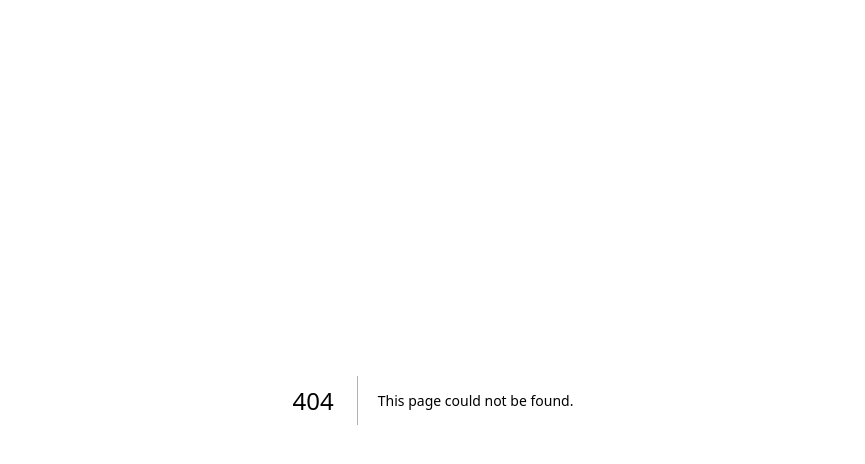
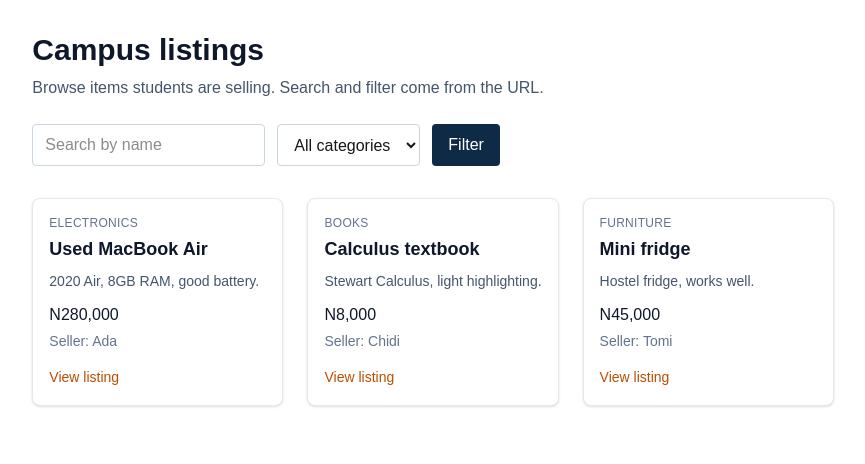
Before and after one commit to NephiImo/unimarket, a Next.js app: page /listings in a window 1280 px wide. Before the commit this address had no page. Shown: the top 464 px of the page, without its empty margins (207-1072 px from the left). Built offline with nearby package versions, Linux system fonts and the light colour scheme.

Commit message:
Week 04 feature work: listings browse page with ListingCard and filters

```diff
--- /dev/null
+++ b/app/listings/page.tsx
@@ -0,0 +1,67 @@
+import ListingCard from "../../components/ListingCard";
+import { getListings } from "../../lib/listings";
+
+type SearchParams = Promise<{ query?: string; category?: string }>;
+
+export default async function ListingsPage({
+  searchParams,
+}: {
+  searchParams: SearchParams;
+}) {
+  const params = await searchParams;
+  const query = params.query ?? "";
+  const category = params.category ?? "";
+  const results = getListings(query, category);
+
+  return (
+    <main className="mx-auto max-w-6xl px-4 py-8">
+      <h1 className="text-3xl font-semibold text-slate-900">Campus listings</h1>
+      <p className="mt-2 text-slate-600">
+        Browse items students are selling. Search and filter come from the URL.
+      </p>
+
+      <form className="mt-6 flex flex-wrap gap-3" action="/listings">
+        <label className="sr-only" htmlFor="query">
+          Search listings
+        </label>
+        <input
+          id="query"
+          name="query"
+          defaultValue={query}
+          placeholder="Search by name"
+          className="rounded border border-slate-300 px-3 py-2"
+        />
+        <label className="sr-only" htmlFor="category">
+          Category
+        </label>
+        <select
+          id="category"
+          name="category"
+          defaultValue={category}
+          className="rounded border border-slate-300 px-3 py-2"
+        >
+          <option value="">All categories</option>
+          <option value="Electronics">Electronics</option>
+          <option value="Books">Books</option>
+          <option value="Furniture">Furniture</option>
+        </select>
+        <button
+          type="submit"
+          className="rounded bg-[#0F2A44] px-4 py-2 text-white"
+        >
+          Filter
+        </button>
+      </form>
+
+      {results.length === 0 ? (
+        <p className="mt-8 text-slate-600">No listings match those filters.</p>
+      ) : (
+        <section className="mt-8 grid gap-6 sm:grid-cols-2 lg:grid-cols-3">
+          {results.map((listing) => (
+            <ListingCard key={listing.id} listing={listing} />
+          ))}
+        </section>
+      )}
+    </main>
+  );
+}
--- /dev/null
+++ b/components/ListingCard.tsx
@@ -0,0 +1,26 @@
+import Link from "next/link";
+import type { Listing } from "../lib/types";
+
+export default function ListingCard({ listing }: { listing: Listing }) {
+  return (
+    <article className="rounded-lg border border-slate-200 bg-white p-4 shadow-sm">
+      <p className="text-xs uppercase tracking-wide text-slate-500">
+        {listing.category}
+      </p>
+      <h2 className="mt-1 text-lg font-semibold text-slate-900">
+        {listing.title}
+      </h2>
+      <p className="mt-2 text-sm text-slate-600">{listing.description}</p>
+      <p className="mt-3 font-medium text-slate-900">
+        N{listing.price.toLocaleString()}
+      </p>
+      <p className="mt-1 text-sm text-slate-500">Seller: {listing.sellerName}</p>
+      <Link
+        href={`/listings/${listing.id}`}
+        className="mt-4 inline-block text-sm font-medium text-amber-700"
+      >
+        View listing
+      </Link>
+    </article>
+  );
+}
--- /dev/null
+++ b/lib/listings.ts
@@ -0,0 +1,40 @@
+import type { Listing } from "./types";
+
+export const listings: Listing[] = [
+  {
+    id: 1,
+    sellerName: "Ada",
+    title: "Used MacBook Air",
+    description: "2020 Air, 8GB RAM, good battery.",
+    price: 280000,
+    category: "Electronics",
+    status: "available",
+  },
+  {
+    id: 2,
+    sellerName: "Chidi",
+    title: "Calculus textbook",
+    description: "Stewart Calculus, light highlighting.",
+    price: 8000,
+    category: "Books",
+    status: "available",
+  },
+  {
+    id: 3,
+    sellerName: "Tomi",
+    title: "Mini fridge",
+    description: "Hostel fridge, works well.",
+    price: 45000,
+    category: "Furniture",
+    status: "available",
+  },
+];
+
+export function getListings(query = "", category = "") {
+  const q = query.trim().toLowerCase();
+  return listings.filter((item) => {
+    const matchesQuery = !q || item.title.toLowerCase().includes(q);
+    const matchesCategory = !category || item.category === category;
+    return item.status === "available" && matchesQuery && matchesCategory;
+  });
+}
--- /dev/null
+++ b/lib/types.ts
@@ -0,0 +1,11 @@
+export type ListingStatus = "available" | "sold" | "removed";
+
+export type Listing = {
+  id: number;
+  sellerName: string;
+  title: string;
+  description: string;
+  price: number;
+  category: string;
+  status: ListingStatus;
+};
```
